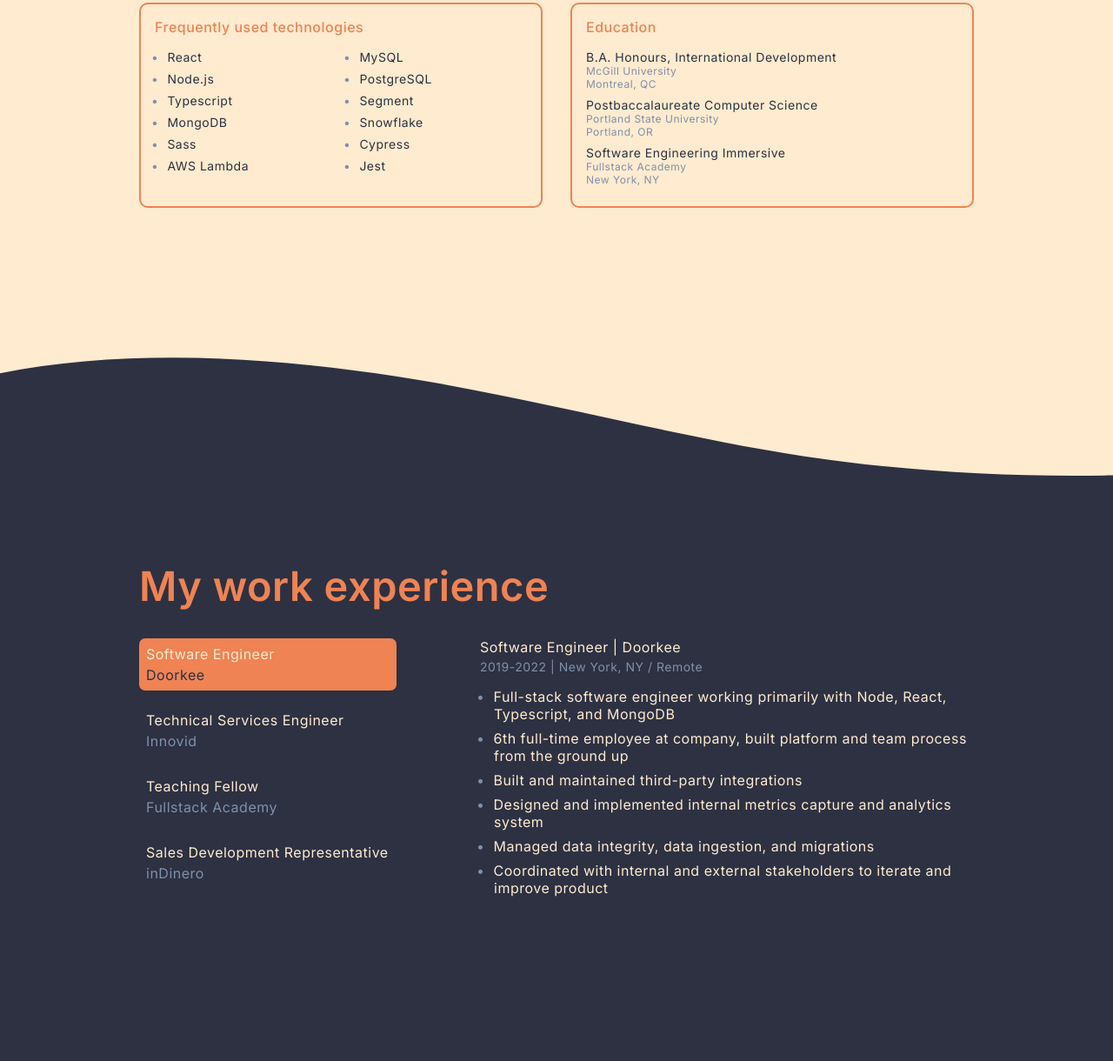
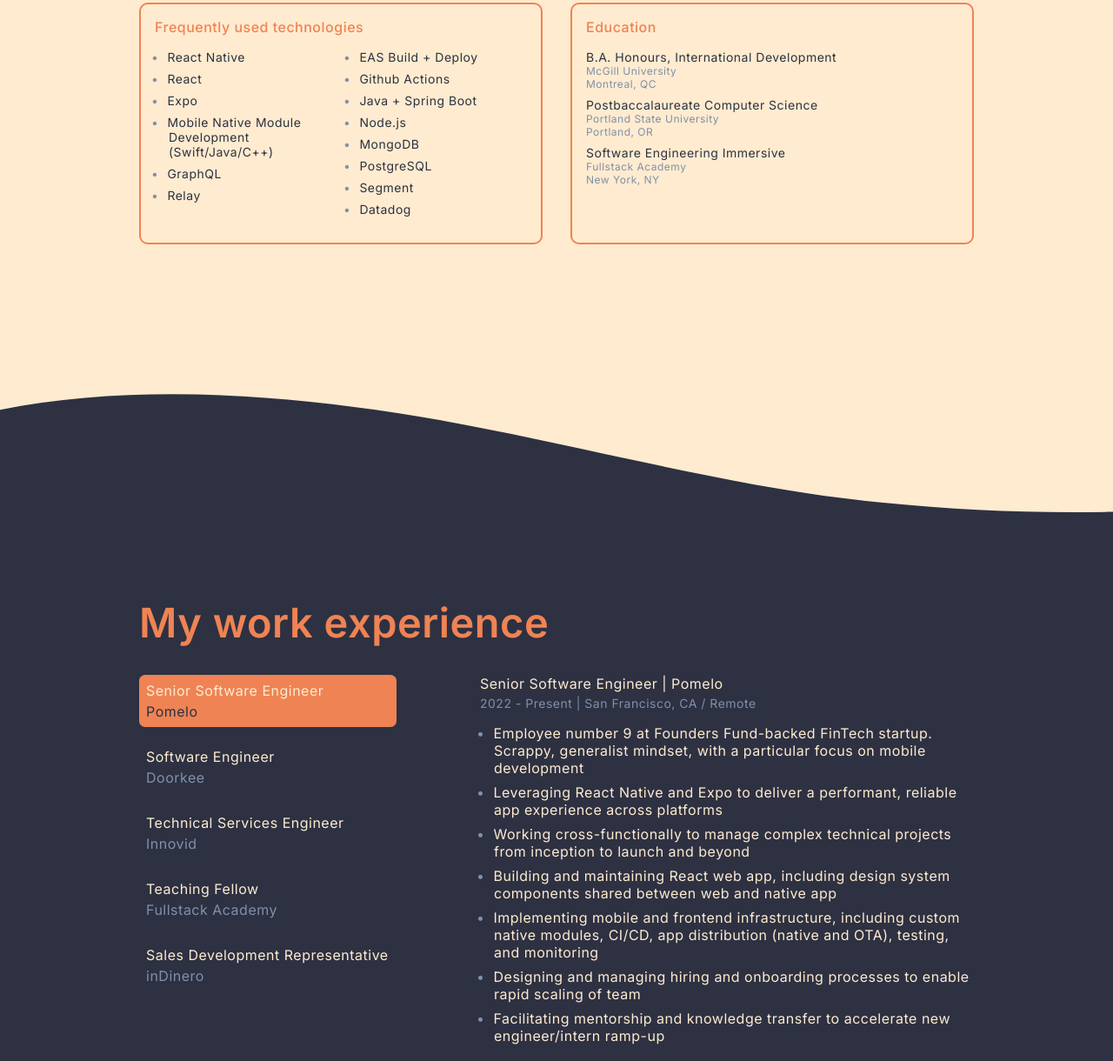
Before and after one commit to mattkrepp/personal-site, a Gatsby site: page / in a window 1280 px wide. Shown: the part 1506-2726 px from the top of the page at 87% size. Built offline with nearby package versions, Linux system fonts and the light colour scheme; Gatsby itself is replaced by a stand-in of ours.

Commit message:
update hero, experience, techs

```diff
--- a/src/components/home/hero.tsx
+++ b/src/components/home/hero.tsx
@@ -4,7 +4,7 @@
 export const Hero = () => (
   <div className='hero' id='hero'>
     <h1 className='hero__header'>Hi, I’m Matt.</h1>
-    <h3 className='hero__subheader'>I’m a full-stack software engineer //TODO:</h3>
+    <h3 className='hero__subheader'>I’m a full-stack software engineer.</h3>
     <ContactButton className='hero__contact-button' />
   </div>
 );
--- a/src/constants/about.ts
+++ b/src/constants/about.ts
@@ -29,16 +29,18 @@
 ];
 
 export const technologies: string[] = [
+  'React Native',
   'React',
+  'Expo',
+  'Mobile Native Module Development (Swift/Java/C++)',
+  'GraphQL',
+  'Relay',
+  'EAS Build + Deploy',
+  'Github Actions',
+  'Java + Spring Boot',
   'Node.js',
-  'Typescript',
   'MongoDB',
-  'Sass',
-  'AWS Lambda',
-  'MySQL',
   'PostgreSQL',
   'Segment',
-  'Snowflake',
-  'Cypress',
-  'Jest',
+  'Datadog',
 ];
--- a/src/constants/experience.ts
+++ b/src/constants/experience.ts
@@ -8,8 +8,23 @@
 
 export const experience: ExperienceItem[] = [
   {
+    company: 'Pomelo',
+    date: '2022 - Present',
+    role: 'Senior Software Engineer',
+    location: 'San Francisco, CA / Remote',
+    description: [
+      'Employee number 9 at Founders Fund-backed FinTech startup. Scrappy, generalist mindset, with a particular focus on mobile development',
+      'Leveraging React Native and Expo to deliver a performant, reliable app experience across platforms',
+      'Working cross-functionally to manage complex technical projects from inception to launch and beyond',
+      'Building and maintaining React web app, including design system components shared between web and native app',
+      'Implementing mobile and frontend infrastructure, including custom native modules, CI/CD, app distribution (native and OTA), testing, and monitoring',
+      'Designing and managing hiring and onboarding processes to enable rapid scaling of team',
+      'Facilitating mentorship and knowledge transfer to accelerate new engineer/intern ramp-up',
+    ],
+  },
+  {
     company: 'Doorkee',
-    date: '2019-2022',
+    date: '2019 - 2022',
     role: 'Software Engineer',
     location: 'New York, NY / Remote',
     description: [
```
